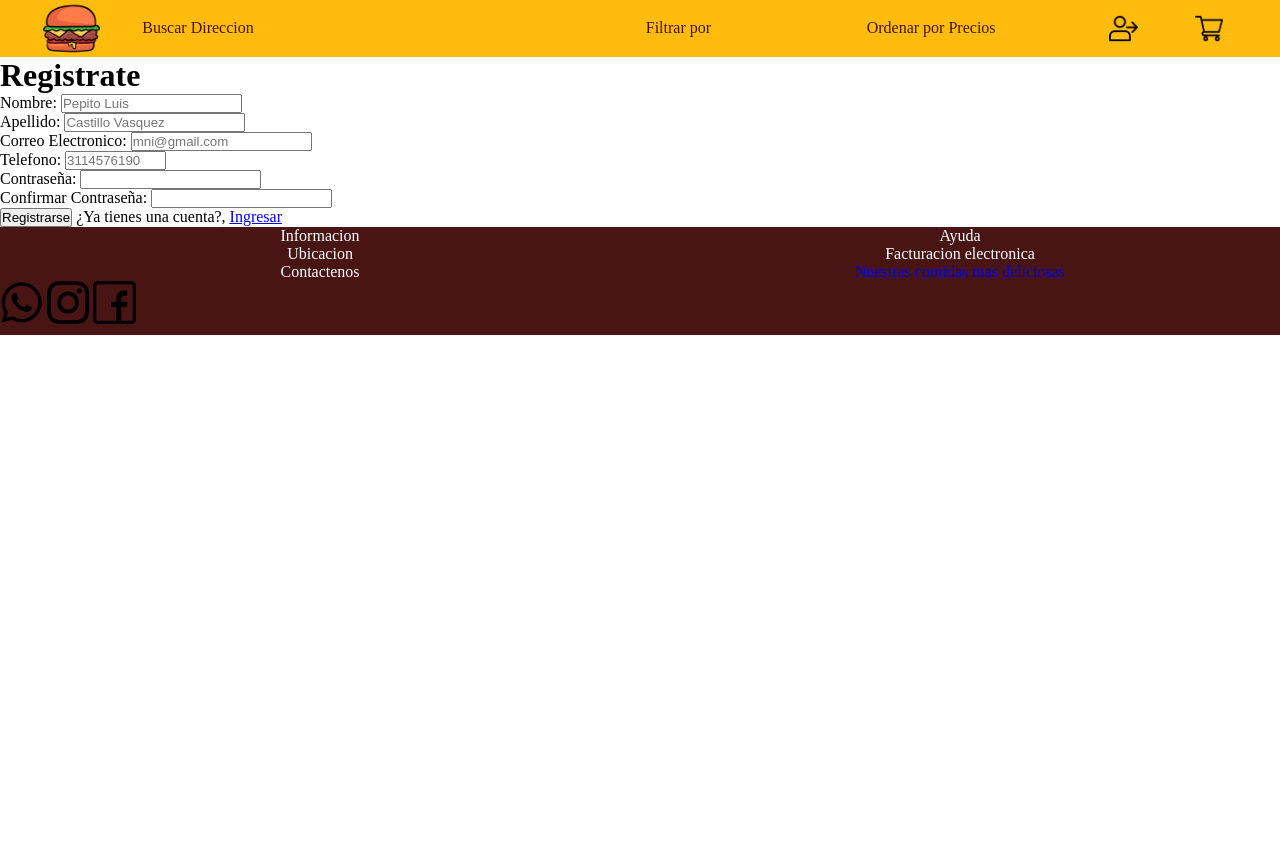
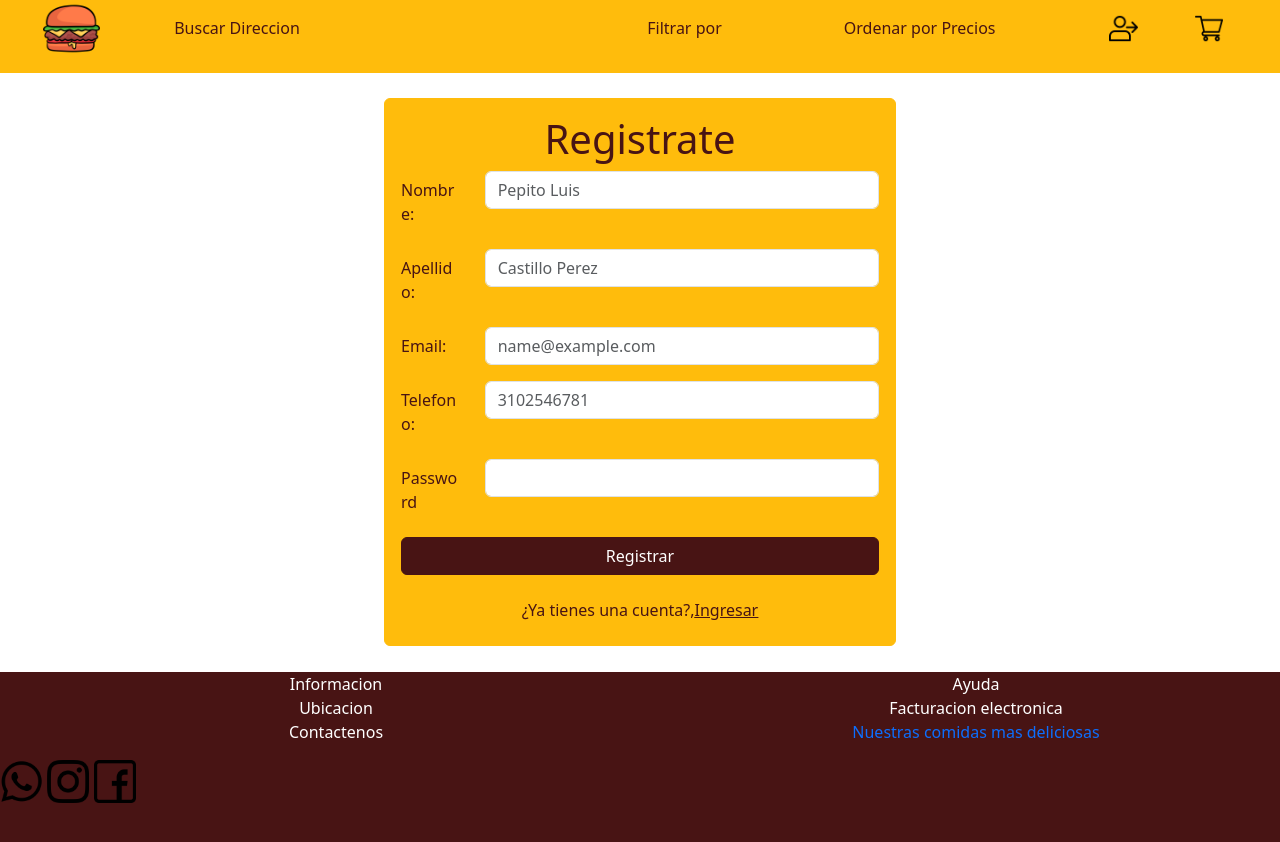
Before and after one commit to jordul/proyectoFinalCoder, a plain HTML site: page loginRegistro.html in a window 1280 px wide. Before the commit the page ends 800 px from the top, so only its background shows below. Drawn offline with nearby package versions, Linux system fonts and the light colour scheme.

Commit message:
PRIMERA ENTREGA DEL PROYECTO FINAL

```diff
--- /dev/null
+++ b/css/_login.scss
@@ -0,0 +1,42 @@
+#login {
+    display: flex;
+    flex-direction: row;
+    justify-content: center;
+
+    .card {
+        z-index: 0;
+        background-color: #FFBC0C;
+        border-color: #FFBC0C;
+        color: #481414;
+        width: 40%;
+        margin: 2%;
+        .card-body{
+            .tituloregistro{
+                display: flex;
+                justify-content: center;
+            }
+            .col-auto{
+                display: flex;
+                justify-content: center;
+                flex-direction: column;
+                .btn{
+                    width: auto;
+                    background-color: #481414;
+                    border-color: #481414;
+                }
+                .session, .olvidoClave{
+                    width: auto;
+                    display: flex;
+                    justify-content: center;
+                    a{
+                        color: #481414;
+                    }
+                }
+                .olvidoClave{
+                    justify-content: flex-end;
+                }
+            }
+        }
+    }
+
+}
--- a/css/style.scss
+++ b/css/style.scss
@@ -1,4 +1,5 @@
 @import "./carrito";
+@import "./login";
 
 * {
     margin: 0;
@@ -55,7 +56,7 @@ ul {
                 visibility: hidden;
                 opacity: 0;
                 transition: opacity 1.5s;
-
+                z-index: 2;
                 a {
                     text-decoration: none;
 
@@ -96,6 +97,7 @@ ul {
                 transition: opacity 1.5s;
                 background-color: #FFBC0C;
                 border-radius: 0 0 3% 3%;
+                z-index: 2;
                 a {
                     text-decoration: none;
 
@@ -135,6 +137,7 @@ ul {
                 opacity: 0;
                 transition: opacity 1.5s;
                 background-color: #FFBC0C;
+                z-index: 2;
                 a {
                     text-decoration: none;
 
--- a/loginRegistro.html
+++ b/loginRegistro.html
@@ -6,6 +6,8 @@
     <meta http-equiv="X-UA-Compatible" content="IE=edge">
     <meta name="viewport" content="width=device-width, initial-scale=1.0">
     <link rel="stylesheet" href="/css/style.css">
+    <link href="https://cdn.jsdelivr.net/npm/bootstrap@5.3.0-alpha1/dist/css/bootstrap.min.css" rel="stylesheet"
+        integrity="sha384-GLhlTQ8iRABdZLl6O3oVMWSktQOp6b7In1Zl3/Jr59b6EGGoI1aFkw7cmDA6j6gD" crossorigin="anonymous">
     <title>Document</title>
 </head>
 
@@ -55,40 +57,53 @@
                 </a>
             </figure>
         </header>
-        <main>
-            <h1>Registrate</h1>
-            <form action="" method="get" class="form-Registro">
-                <div class="form-Registro">
-                    <label for="name">Nombre: </label>
-                    <input type="text" name="name" id="name" placeholder="Pepito Luis" required>
+        <main id="login">
+            <div class="card">
+                <div class="card-body">
+                    <h1 class="tituloregistro">Registrate</h1>
+                    <form action="">
+                        <div class="mb-3 row">
+                            <label for="staticEmail" class="col-sm-2 col-form-label">Nombre: </label>
+                            <div class="col-sm-10">
+                                <input type="text" class="form-control" id="exampleFormControlInput1"
+                                    placeholder="Pepito Luis">
                             </div>
-                <div class="form-Registro">
-                    <label for="Apellido">Apellido: </label>
-                    <input type="text" name="Apellido" id="Apellido" placeholder="Castillo Vasquez" required>
                         </div>
-                <div class="form-Registro">
-                    <label for="email">Correo Electronico: </label>
-                    <input type="email" name="email" id="email" placeholder="mni@gmail.com" required>
+                        <div class="mb-3 row">
+                            <label for="staticEmail" class="col-sm-2 col-form-label">Apellido: </label>
+                            <div class="col-sm-10">
+                                <input type="text" class="form-control" id="exampleFormControlInput1"
+                                    placeholder="Castillo Perez">
                             </div>
-                <div class="form-Registro">
-                    <label for="telefono">Telefono: </label>
-                    <input type="tel" size="10" maxlength="10" minlength="10" name="telefono" id="telefono"
-                        placeholder="3114576190" required>
                         </div>
-                <div class="form-Registro">
-                    <label for="password">Contraseña: </label>
-                    <input type="password" name="password" id="password" required>
+                        <div class="mb-3 row">
+                            <label for="staticEmail" class="col-sm-2 col-form-label">Email: </label>
+                            <div class="col-sm-10">
+                                <input type="email" class="form-control" id="exampleFormControlInput1"
+                                    placeholder="name@example.com">
                             </div>
-                <div class="form-Registro">
-                    <label for="passwordConfrimacion">Confirmar Contraseña: </label>
-                    <input type="password" name="passwordConfrimacion" id="passwordConfrimacion" required>
                         </div>
-                <div class="form-Registro">
-                    <input type="submit" value="Registrarse">
-                    <label for="Registrete">¿Ya tienes una cuenta?, <a
-                            href="/LoginSesion.html"><u>Ingresar</u></a></label>
+                        <div class="mb-3 row">
+                            <label for="staticEmail" class="col-sm-2 col-form-label">Telefono: </label>
+                            <div class="col-sm-10">
+                                <input type="tel" class="form-control" id="exampleFormControlInput1"
+                                    placeholder="3102546781">
+                            </div>
+                        </div>
+                        <div class="mb-3 row">
+                            <label for="inputPassword" class="col-sm-2 col-form-label">Password</label>
+                            <div class="col-sm-10">
+                                <input type="password" class="form-control" id="inputPassword">
+                            </div>
+                        </div>
+                        <div class="col-auto">
+                            <button type="submit" class="btn btn-primary mb-3">Registrar</button>
+                            <label for="inputPassword" class="col-sm-2 col-form-label session">¿Ya tienes una cuenta?,
+                                <a href="./LoginSesion.html"><u>Ingresar</u></a> </label>
                         </div>
                     </form>
+                </div>
+            </div>
         </main>
         <footer id="footer">
             <div class="footer__contacto">
@@ -113,6 +128,9 @@
             </div>
         </footer>
     </div>
+    <script src="https://cdn.jsdelivr.net/npm/bootstrap@5.3.0-alpha1/dist/js/bootstrap.bundle.min.js"
+        integrity="sha384-w76AqPfDkMBDXo30jS1Sgez6pr3x5MlQ1ZAGC+nuZB+EYdgRZgiwxhTBTkF7CXvN"
+        crossorigin="anonymous"></script>
 </body>
 
 </html>
```
Also changed, not shown: Carrito.html (+5 -1 lines), Hamburguesas.html (+5 -1 lines), LoginSesion.html (+34 -3 lines), index.html (+5 -1 lines), css/style.css, 1 other file. Lines whose indentation alone changed are shown as unchanged.
